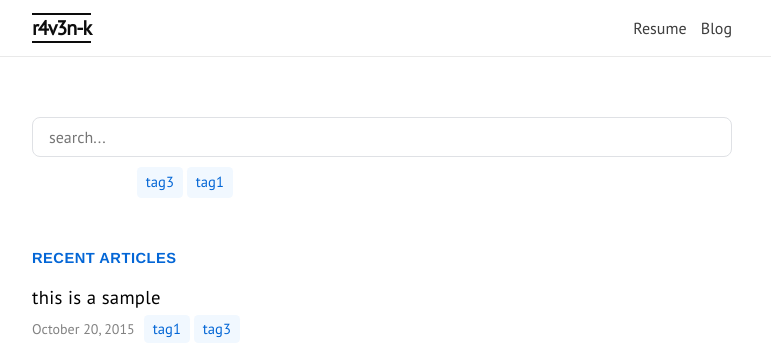
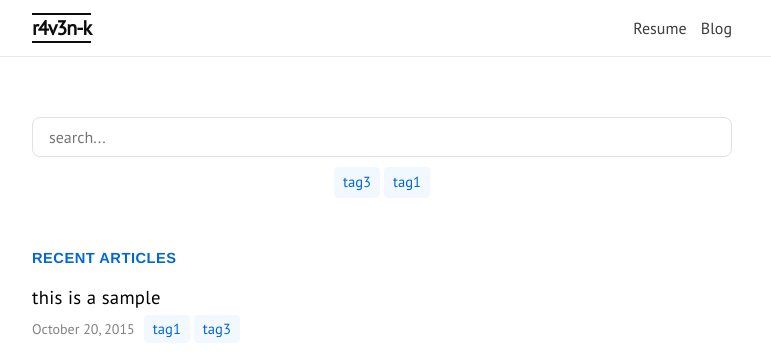
Before and after one commit to r4v3n-k/r4v3n-k.github.io, a Jekyll site: the page built from blog/index.html, in a window 1280 px wide. Shown: the top 357 px of the page, without its empty margins (258-1029 px from the left). Built offline with Jekyll 4.4.1, drawn with Linux system fonts in a browser that asks for light colours; nearby versions of some CDN libraries; some web fonts are replaced; the list of posts is cut into pages by our own code; comment, search, counter and statistics services are not loaded.

Commit message:
fix css tag-cloud width

```diff
--- a/_sass/_tags.scss
+++ b/_sass/_tags.scss
@@ -13,8 +13,8 @@
 $icon-tag: "\f02b";
 
 .tag-cloud {
-  width: 70%;
-  text-align: left;
+  width: 100%;
+  text-align: center;
   padding-top: 50px;
   margin: 0 auto;
   & > a {
```
